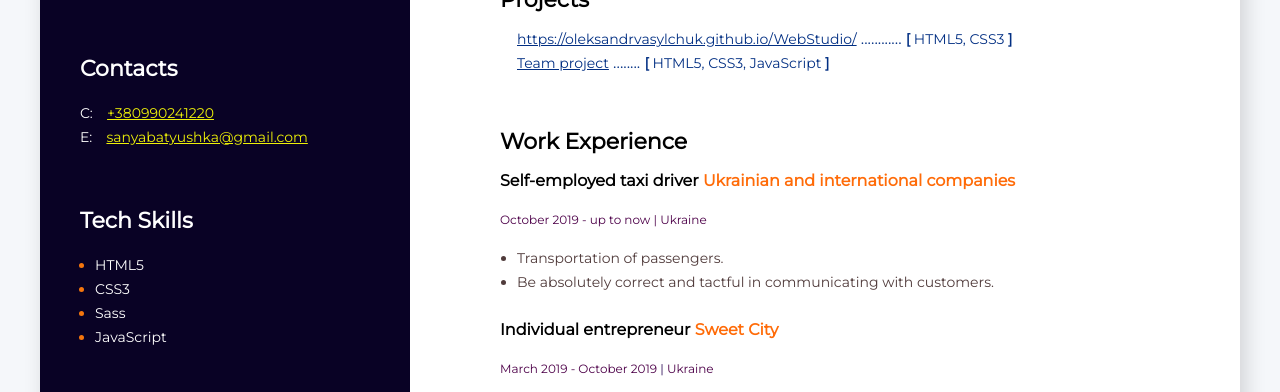
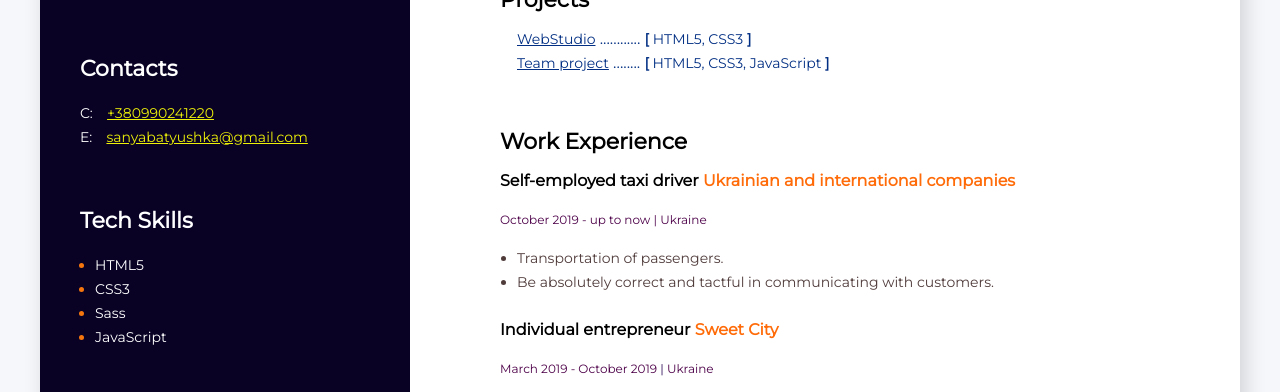
Before and after one commit to OleksandrVasylchuk/My-Resume, a plain HTML site: page index.html in a window 1280 px wide. Shown: the part 365-757 px from the top of the page. Drawn offline with Linux system fonts and the light colour scheme.

Commit message:
progect 2

```diff
--- a/index.html
+++ b/index.html
@@ -79,13 +79,13 @@
                     <section class="projekts-conainer">
 
                        <div class="projects-item">
-                            <a class="projekts-link" href="https://oleksandrvasylchuk.github.io/WebStudio/">https://oleksandrvasylchuk.github.io/WebStudio/</a>
+                            <a class="projekts-link" href="https://oleksandrvasylchuk.github.io/WebStudio/">WebStudio</a>
                             <span class="dots">............  </span>
                             <span class="tech-name"> <b>[</b> HTML5, CSS3 <b>]</b> </span>
                         </div>
                         <div class="projects-item">
                             <a class="projekts-link" href="https://dmitry-karas.github.io/front-end__division--HellEN/">Team project</a>
-                            <span class="dots">........ </span>
+                            <span class="dots">........</span>
                             <span class="tech-name"> <b>[</b> HTML5, CSS3, JavaScript <b>]</b> </span>
                         </div>
 
```
